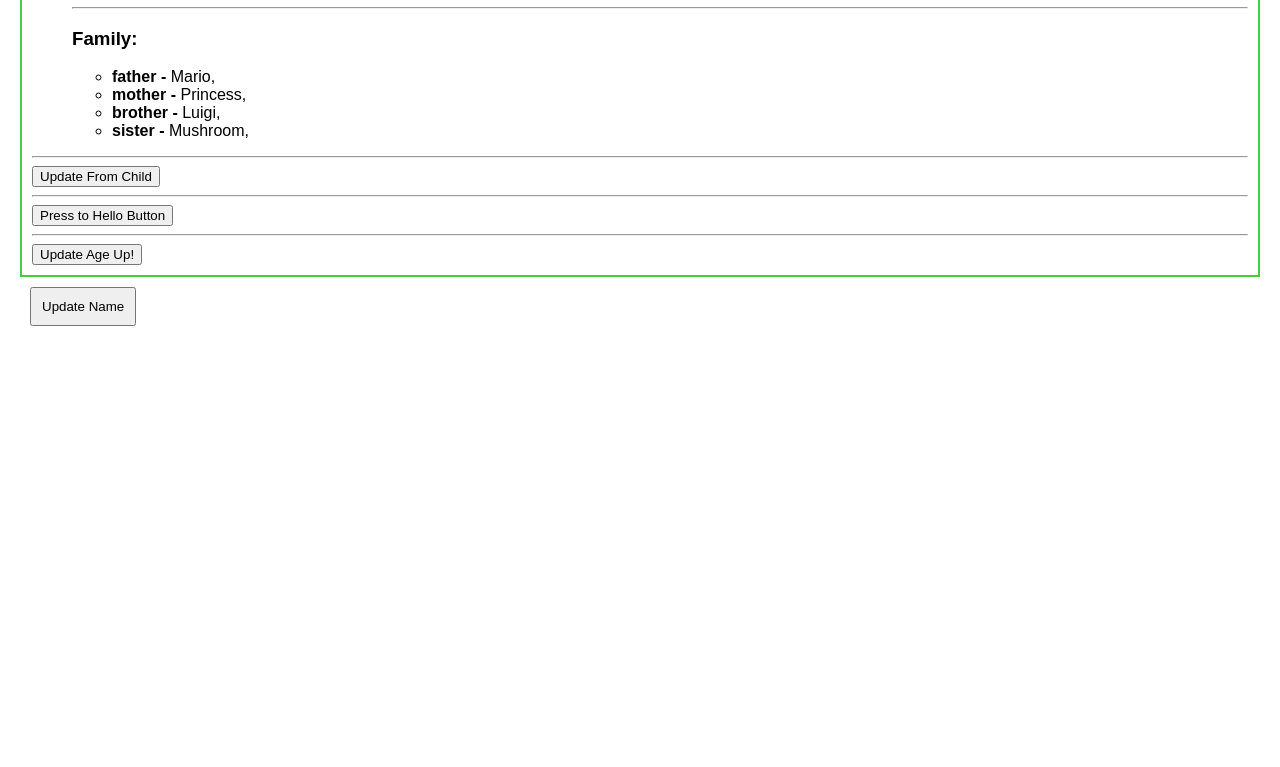
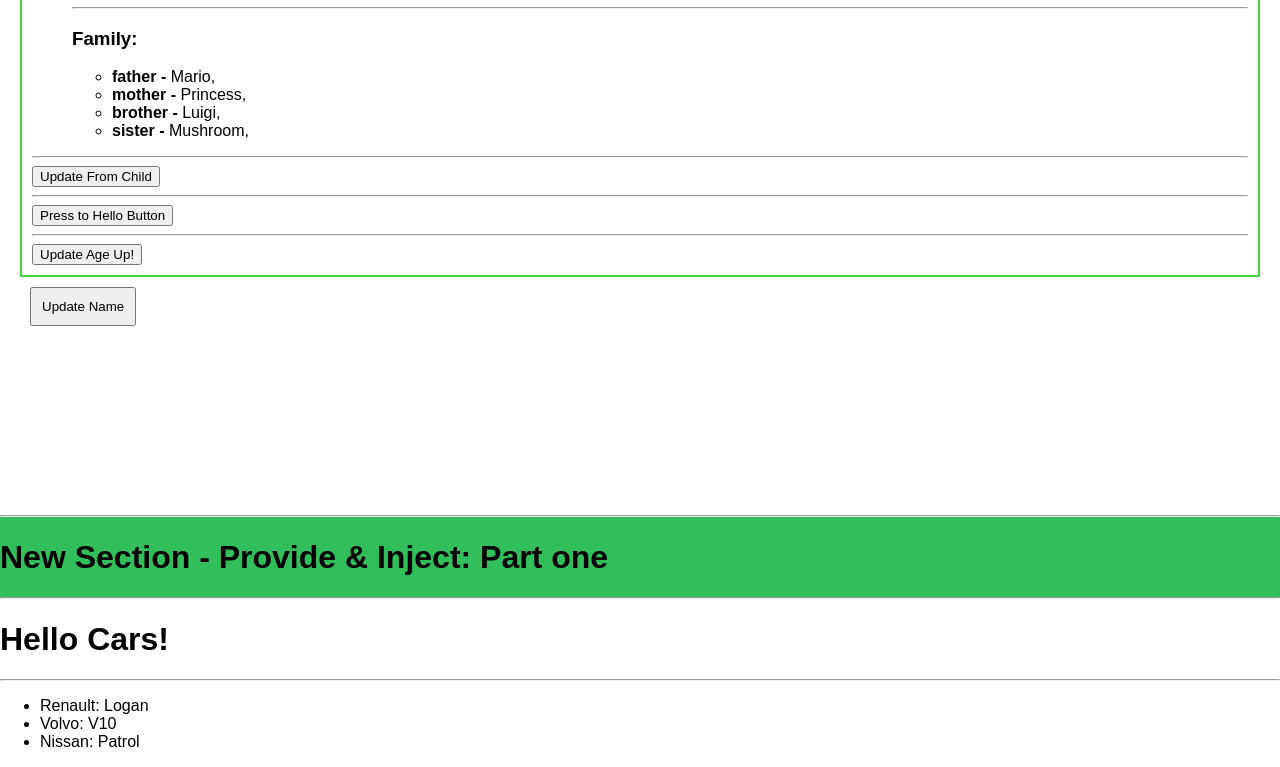
Before and after one commit to ReibyArt/Udemy-Vue3-Pinia-Firebase-Course, a Vue app in the folder Section 4 - Components And Nodes/: page / in a window 1280 px wide. Shown: the part 394-1161 px from the top of the page. Before the commit the page ends 901 px from the top, so only its background shows below. Built offline with nearby package versions, Linux system fonts and the light colour scheme.

Commit message:
Provide & Inject part one

```diff
--- a/Section 4 - Components And Nodes/src/App.vue
+++ b/Section 4 - Components And Nodes/src/App.vue
@@ -11,11 +11,19 @@
           :userParents="dataName.parents"
           @update-lastname="dataName.userlastName = $event"
           @say-hello="alertHello"
-        :updateAge="updateAgeFoo"/>
-
+          :updateAge="updateAgeFoo"
+        />
       </div>
       <button @click="updateName" class="btn">Update Name</button>
     </div>
+  </div>
+  <div class="new-section">
+    <hr />
+    <h1>New Section - Provide & Inject: Part one</h1>
+    <hr />
+  </div>
+  <div>
+    <Cars :cars="cars" />
   </div>
 </template>
 
@@ -26,6 +34,7 @@ import { reactive } from 'vue'
 
 // GET LOCAL COMPONENT //
 import Profile from './components/User/Profile.vue'
+import Cars from './components/Cars/index.vue'
 
 // VAR //
 const dataName = reactive({
@@ -37,20 +46,28 @@ const dataName = reactive({
     mother: 'Princess',
     brother: 'Luigi',
     sister: 'Mushroom',
-  }
+  },
 })
 const nameMy = ref('Hello, ReibyArtGames with setup in script!')
+
+// Provide & Inject part one
+const cars = reactive([
+  { model: 'Logan', brand: 'Renault' },
+  { model: 'V10', brand: 'Volvo' },
+  { model: 'Patrol', brand: 'Nissan' },
+])
+
 // FUNCTIONS //
 
-const alertHello = ()=>{
-  alert('Hello From App And Profile.vue!');
+const alertHello = () => {
+  alert('Hello From App And Profile.vue!')
 }
 const updateName = () => {
   dataName.alsoKnownAs = 'Games ((From Component App!))'
 }
 // Changing Age
-const updateAgeFoo = (value) =>{
-  dataName.age = value;
+const updateAgeFoo = (value) => {
+  dataName.age = value
 }
 </script>
 
@@ -71,15 +88,10 @@ body {
   padding: 10px;
   margin: 10px;
 }
+.new-section {
+  background-color: rgb(49, 190, 91);
+}
 </style>
-
-
-
-
-
-
-
-
 
 <!-- Without setup in script -->
 <!-- <script>
--- /dev/null
+++ b/Section 4 - Components And Nodes/src/components/Cars/index.vue
@@ -0,0 +1,13 @@
+<template>
+  <div>
+    <h1>Hello Cars!</h1>
+    <hr />
+    <CarsList :cars="cars" />
+  </div>
+</template>
+
+<script setup>
+import CarsList from './list.vue'
+
+const props = defineProps(['cars'])
+</script>
--- /dev/null
+++ b/Section 4 - Components And Nodes/src/components/Cars/list.vue
@@ -0,0 +1,14 @@
+<template>
+  <div>
+    <ul>
+      <li v-for="car in cars" :key="car.model">
+        <span> {{ car.brand }}</span
+        >: {{ car.model }}
+      </li>
+    </ul>
+  </div>
+</template>
+
+<script setup>
+const props = defineProps(['cars'])
+</script>
```
Lines whose indentation alone changed are shown as unchanged.
